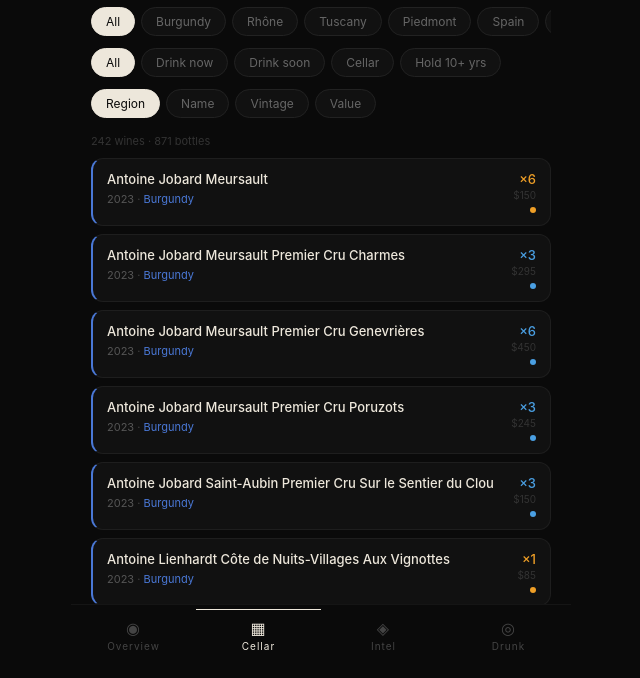
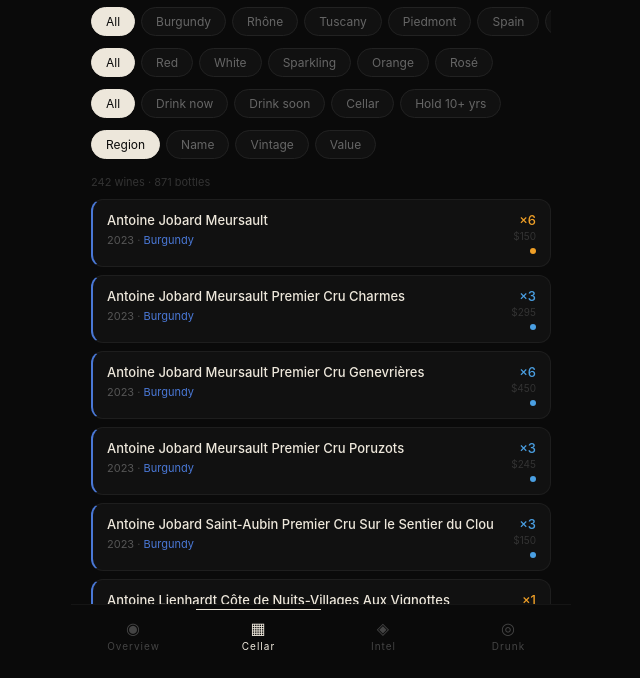
Before and after one commit to mebires/cuvee, a plain HTML site: page index.html in a window 1280 px wide. Shown: the part 120-798 px from the top of the page, without its empty margins (319-959 px from the left). Drawn offline with Linux system fonts and the light colour scheme.

Commit message:
Add files via upload

```diff
--- a/index.html
+++ b/index.html
@@ -58,7 +58,7 @@ const WC={
   "Cellar":{bg:"#0a1f2d",bd:"#205a8b",tx:"#4a9fe2"},
   "Hold 10+ yrs":{bg:"#0a0a2d",bd:"#20208b",tx:"#7a7ae2"}
 };
-const CC={Red:{c:"#c0392b",e:"🍷"},White:{c:"#c9a84c",e:"🥂"},Sparkling:{c:"#7fb3d3",e:"🫧"},Orange:{c:"#e67e22",e:"🟠"},"Rosé":{c:"#e8a0a0",e:"🌸"}};
+const CC={Red:{c:"#c0392b"},White:{c:"#c9a84c"},Sparkling:{c:"#7fb3d3"},Orange:{c:"#e67e22"},"Rosé":{c:"#e8a0a0"}};
 function byColour(c) { return state.cellar.filter(w=>w[I.C]===c).reduce((s,w)=>s+w[I.Q],0); }
 
 // ── State ─────────────────────────────────────────────────────────────────────
@@ -195,8 +195,8 @@ function render() {
         ${Object.entries(CC).map(([c,cfg])=>{
           const n = byColour(c);
           if (!n) return "";
-          return `<div onclick="state.fColour='${c}';state.tab='cellar';render()" style="background:#111;border:.5px solid ${cfg.c}44;border-radius:12px;padding:12px 14px;min-width:82px;text-align:center;cursor:pointer;flex-shrink:0">
-            <div style="font-size:18px;margin-bottom:3px">${cfg.e}</div>
+          return `<div onclick="state.fColour='${c}';state.tab='cellar';render()" style="background:#111;border:.5px solid ${cfg.c}55;border-radius:12px;padding:12px 14px;min-width:82px;text-align:center;cursor:pointer;flex-shrink:0">
+            <div style="width:10px;height:10px;border-radius:50%;background:${cfg.c};margin:0 auto 6px"></div>
             <div style="font-size:9px;color:${cfg.c};letter-spacing:1px;text-transform:uppercase">${c}</div>
             <div style="font-size:16px;color:#ede7db;margin-top:2px">${n}</div>
           </div>`;
@@ -255,6 +255,14 @@ function render() {
       <input placeholder="Search producer, vintage..." value="${state.search}" oninput="setSearch(this.value)" style="margin-bottom:10px">
       <div class="pills" style="margin-bottom:8px">
         ${regions.map(r=>`<button class="pill ${state.fRegion===r?'on':''}" onclick="setFR('${r}')">${r}</button>`).join("")}
+      </div>
+      <div class="pills" style="margin-bottom:8px">
+        <button class="pill ${state.fColour==='All'?'on':''}" onclick="setFC('All')">All</button>
+        ${Object.entries(CC).map(([c,cfg])=>{
+          const n = byColour(c);
+          if (!n) return "";
+          return `<button class="pill ${state.fColour===c?'on':''}" onclick="setFC('${c}')" style="${state.fColour===c?`background:${cfg.c};border-color:${cfg.c};color:#0a0a0a`:''}">${c}</button>`;
+        }).join("")}
       </div>
       <div class="pills" style="margin-bottom:8px">
         ${windows.map(w=>`<button class="pill ${state.fWindow===w?'on':''}" onclick="setFW('${w.replace(/'/g,"\'")}')">${w}</button>`).join("")}
```
